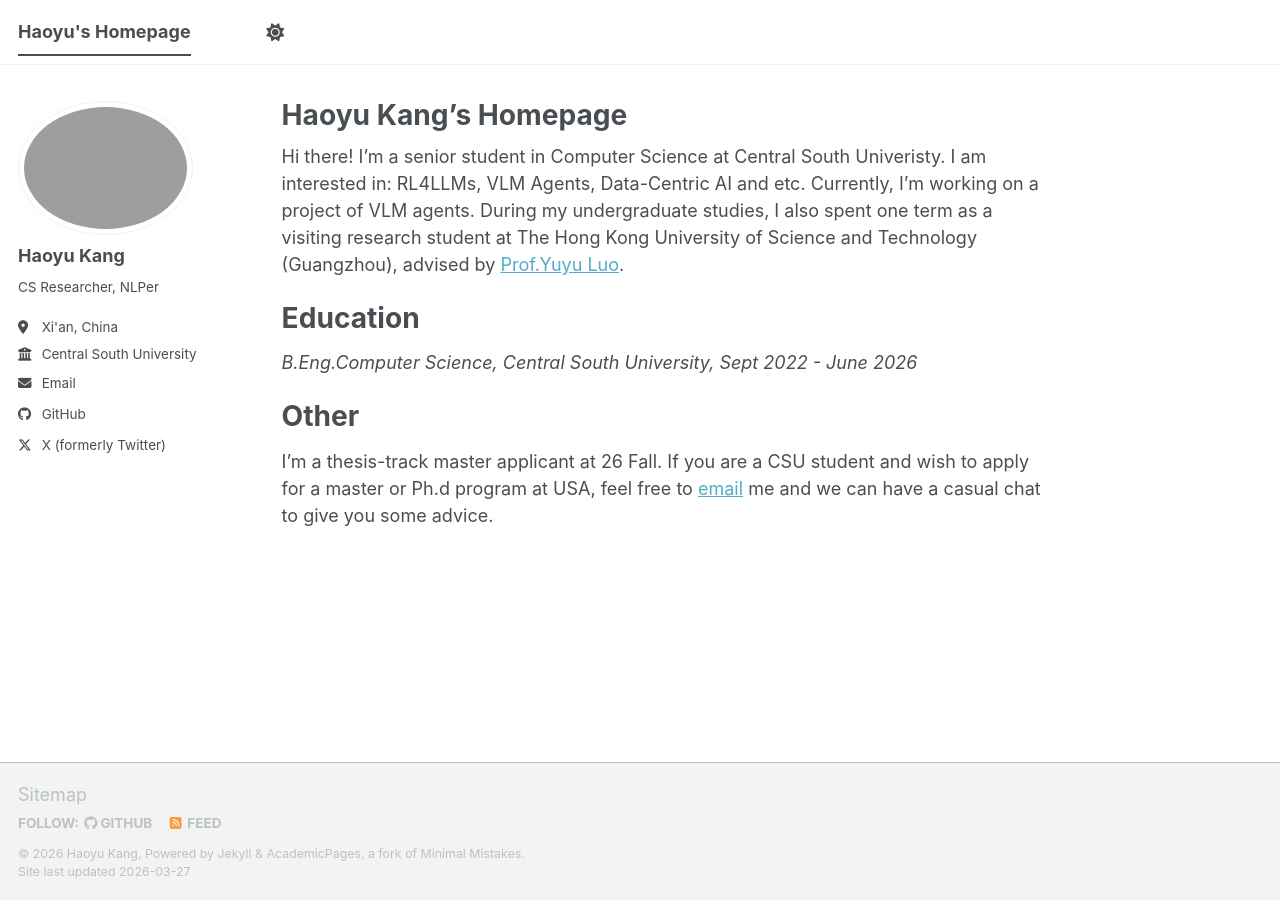
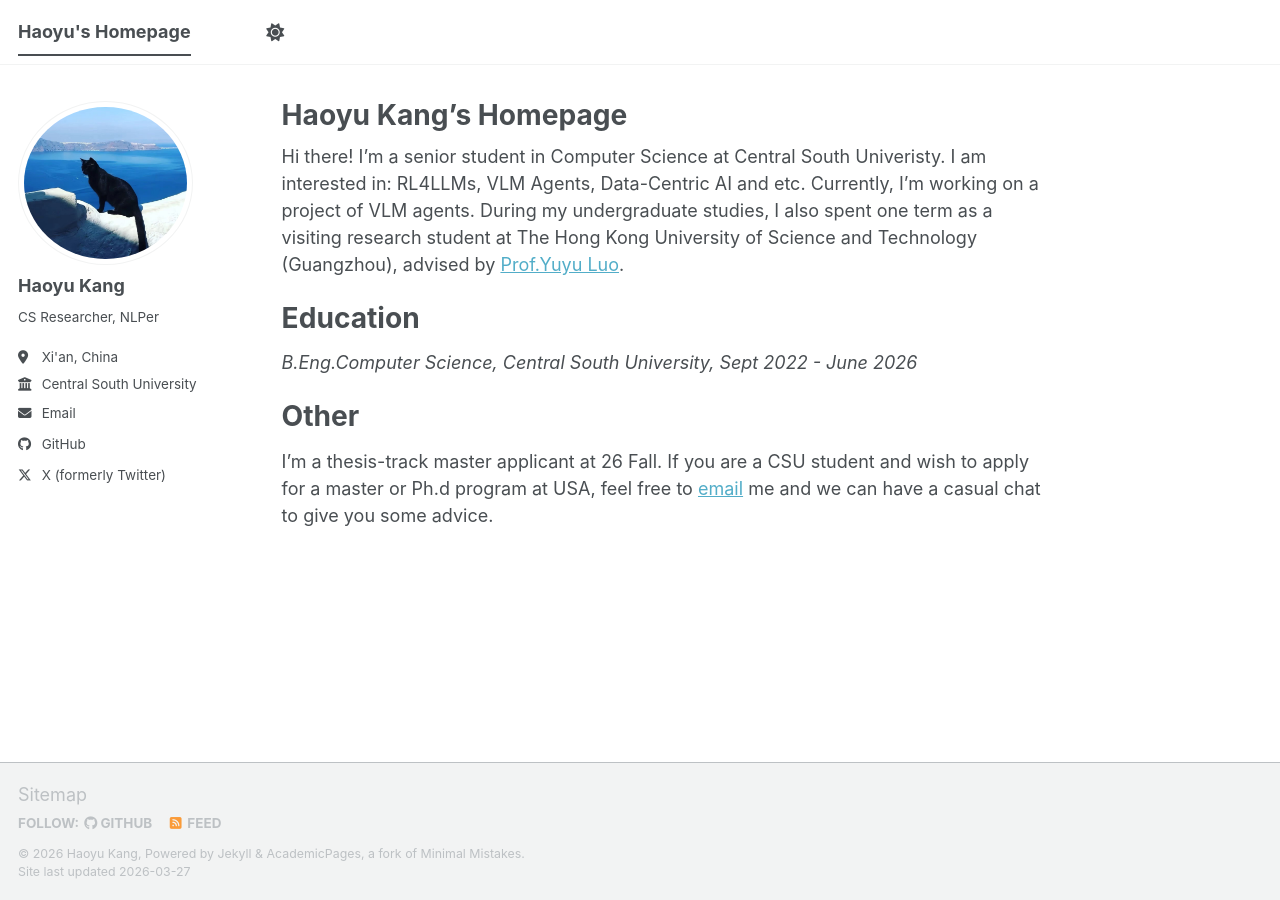
Before and after one commit to HaoyuLucasKang/HaoyuLucasKang.github.io, a Jekyll site: the page built from _pages/about.md, in a window 1280 px wide. Built offline with Jekyll 4.4.1, drawn with Linux system fonts in a browser that asks for light colours; a script bundle is joined from its source files by our own code; library files that are not in the unit come from our copies.

Commit message:
Update _config.yml

```diff
--- a/_config.yml
+++ b/_config.yml
@@ -23,7 +23,7 @@ repository               : "HaoyuLucasKang/HaoyuLucasKang.github.io"
 #               Additional customization can be done by editing /_includes/author-profile.html
 author:
   # Biographic information
-  avatar           : "ala.png"
+  avatar           : "ala.jpg"
   name             : "Haoyu Kang"
   pronouns         : # example: "she/her"
   bio              : "CS Researcher, NLPer"
```
